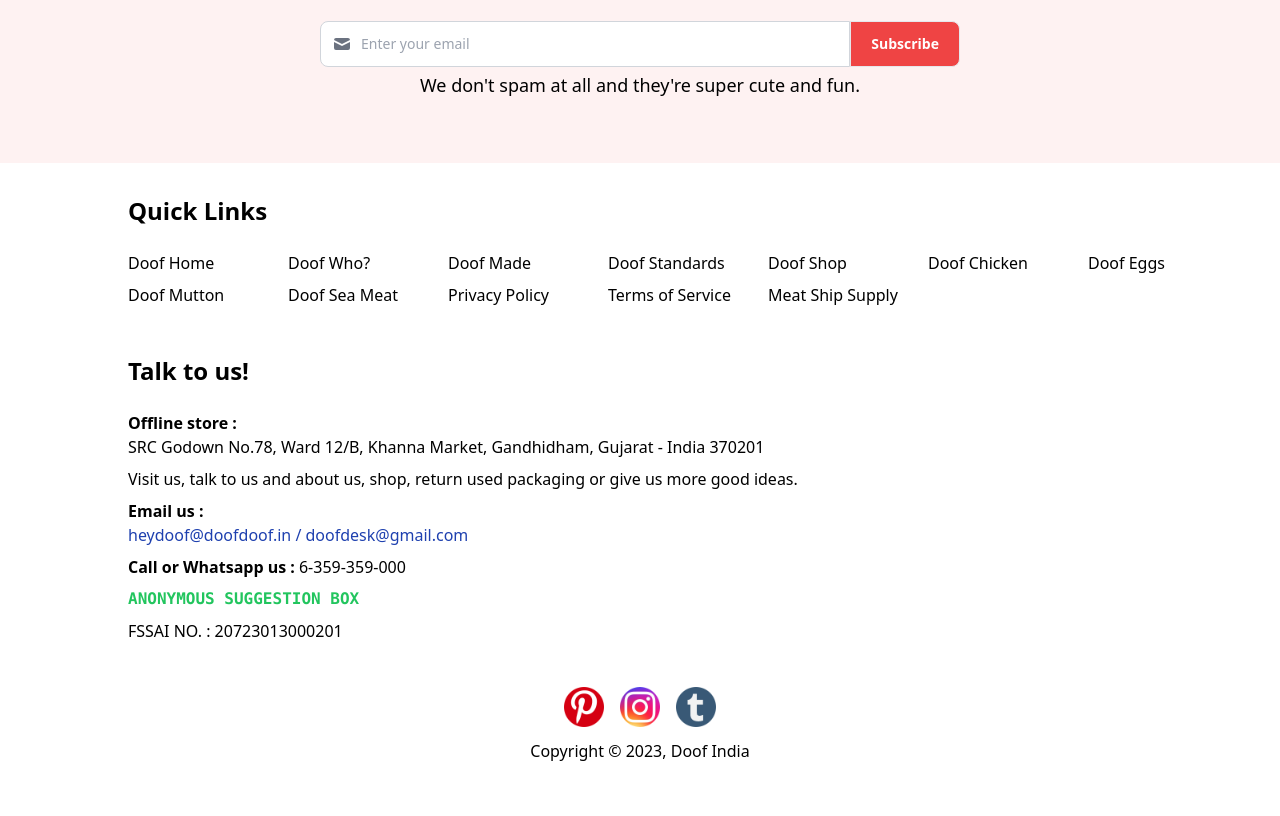
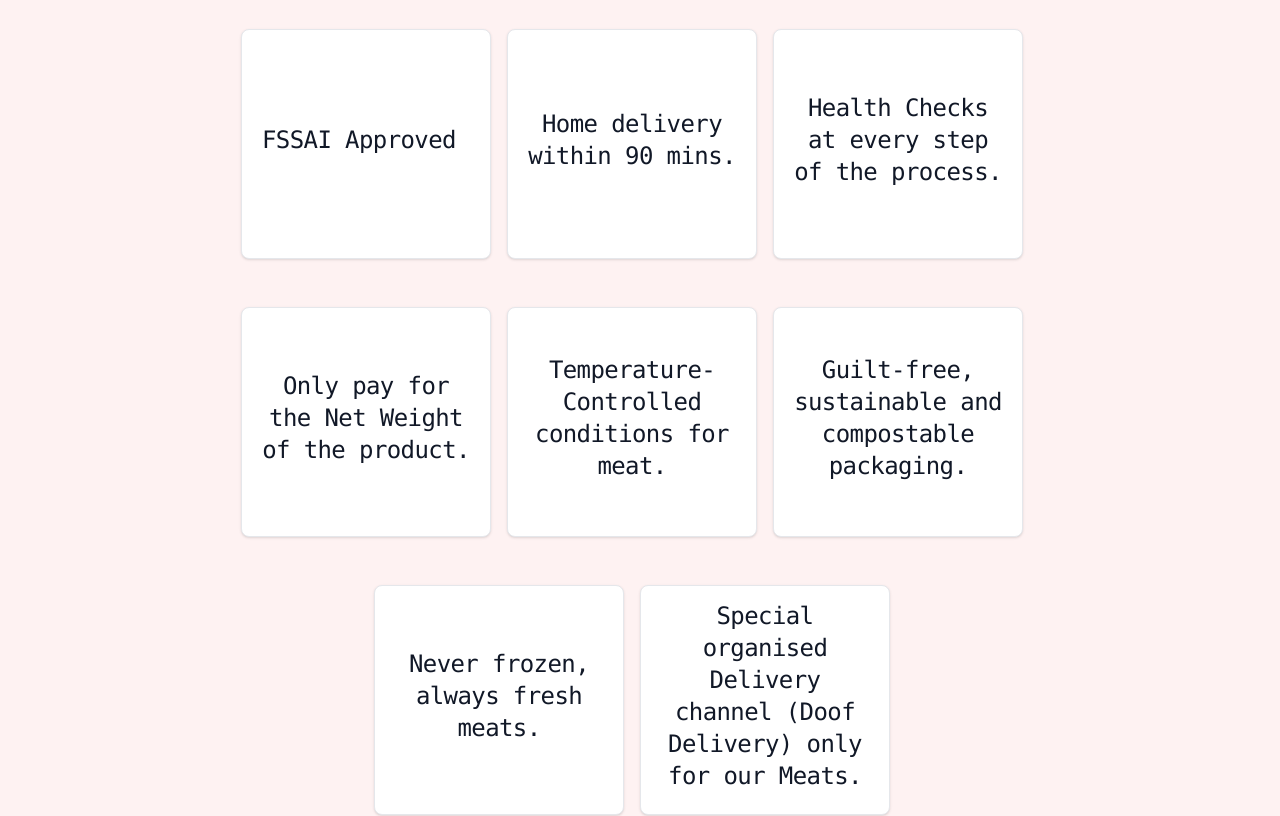
Before and after one commit to kishanthakur/doof-meat, a Next.js app: page / in a window 1280 px wide. Shown: the part 3048-3864 px from the top of the page. Before the commit the page ends 3827 px from the top, so only its background shows below. Built offline with nearby package versions, Linux system fonts and the light colour scheme.

Commit message:
added new section - doof made

```diff
--- a/app/layout.tsx
+++ b/app/layout.tsx
@@ -7,6 +7,7 @@ import Shop from "@/components/Shop";
 import BestSeller from "@/components/BestSeller";
 import FoodMeansDoof from "@/components/FoodMeansDoof";
 import SubscribeToEmail from "@/components/SubscribeToEmail";
+import DoofMade from "@/components/DoofMade";
 
 export const metadata: Metadata = {
   title: "Doof meat",
@@ -26,6 +27,7 @@ export default function RootLayout({
         <Shop />
         <BestSeller />
         <FoodMeansDoof />
+        <DoofMade />
         <SubscribeToEmail />
         <Footer />
       </body>
--- /dev/null
+++ b/components/DoofMade.tsx
@@ -0,0 +1,77 @@
+import React from "react";
+
+function DoofMade() {
+  return (
+    <section className="bg-red-50 mb-24">
+      <div className="flex flex-wrap flex-row px-3 py-20 justify-center items-start lg:ml-48 lg:mr-48">
+        {/* Box 1 */}
+        <div className="mt-12 mr-4 flex items-center w-[250px]  h-[230px] bg-white border border-gray-200 rounded-lg shadow ">
+          <div className="p-5">
+            <h5 className="mb-2 text-2xl text-center font-mono tracking-tight text-gray-900">
+              FSSAI Approved
+            </h5>
+          </div>
+        </div>
+        {/* Box 2 */}
+        <div className="mt-12 mr-4 flex items-center w-[250px]  h-[230px] bg-white border border-gray-200 rounded-lg shadow ">
+          <div className="p-5">
+            <h5 className="mb-2 text-2xl text-center font-mono tracking-tight text-gray-900">
+              Home delivery within 90 mins.
+            </h5>
+          </div>
+        </div>
+        {/* Box 3 */}
+        <div className="mt-12 mr-4 flex items-center w-[250px]   h-[230px] bg-white border border-gray-200 rounded-lg shadow ">
+          <div className="p-5">
+            <h5 className="mb-2 text-2xl text-center font-mono tracking-tight text-gray-900">
+              Health Checks at every step of the process.
+            </h5>
+          </div>
+        </div>
+        {/* Box 4 */}
+        <div className="mt-12 mr-4 flex items-center w-[250px]   h-[230px] bg-white border border-gray-200 rounded-lg shadow ">
+          <div className="p-5">
+            <h5 className="mb-2 text-2xl text-center font-mono tracking-tight text-gray-900">
+              Only pay for the Net Weight of the product.
+            </h5>
+          </div>
+        </div>
+        {/* Box 5 */}
+        <div className="mt-12 mr-4 flex items-center w-[250px]   h-[230px] bg-white border border-gray-200 rounded-lg shadow ">
+          <div className="p-5">
+            <h5 className="mb-2 text-2xl text-center font-mono tracking-tight text-gray-900">
+              Temperature-Controlled conditions for meat.
+            </h5>
+          </div>
+        </div>
+        {/* Box 6 */}
+        <div className="mt-12 mr-4 flex items-center w-[250px]   h-[230px] bg-white border border-gray-200 rounded-lg shadow ">
+          <div className="p-5">
+            <h5 className="mb-2 text-2xl text-center font-mono tracking-tight text-gray-900">
+              Guilt-free, sustainable and compostable packaging.
+            </h5>
+          </div>
+        </div>
+        {/* Box 7 */}
+        <div className="mt-12 mr-4 flex items-center w-[250px]   h-[230px] bg-white border border-gray-200 rounded-lg shadow ">
+          <div className="p-5">
+            <h5 className="mb-2 text-2xl text-center font-mono tracking-tight text-gray-900">
+              Never frozen, always fresh meats.
+            </h5>
+          </div>
+        </div>
+        {/* Box 8 */}
+        <div className="mt-12 mr-4 flex items-center w-[250px]   h-[230px] bg-white border border-gray-200 rounded-lg shadow ">
+          <div className="p-5">
+            <h5 className="mb-2 text-2xl text-center font-mono tracking-tight text-gray-900">
+              Special organised Delivery channel (Doof Delivery) only for our
+              Meats.
+            </h5>
+          </div>
+        </div>
+      </div>
+    </section>
+  );
+}
+
+export default DoofMade;
```
